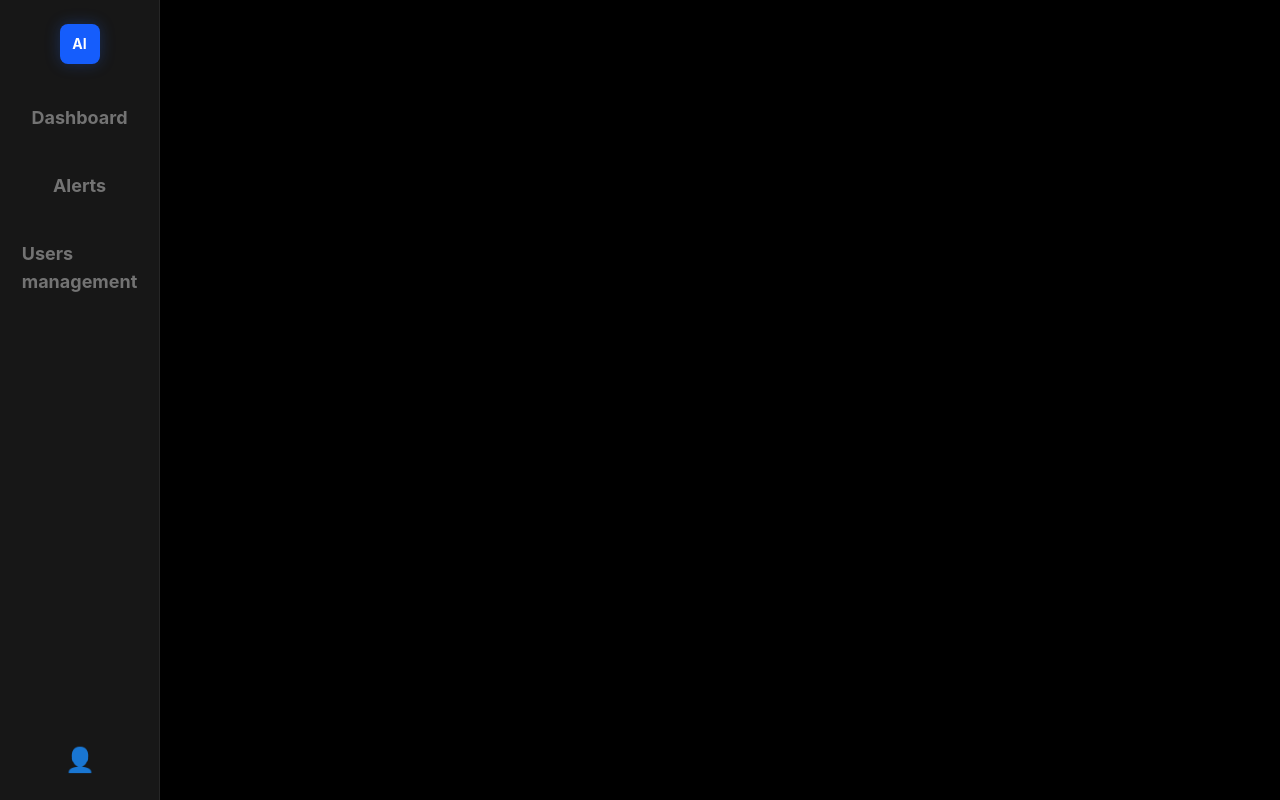
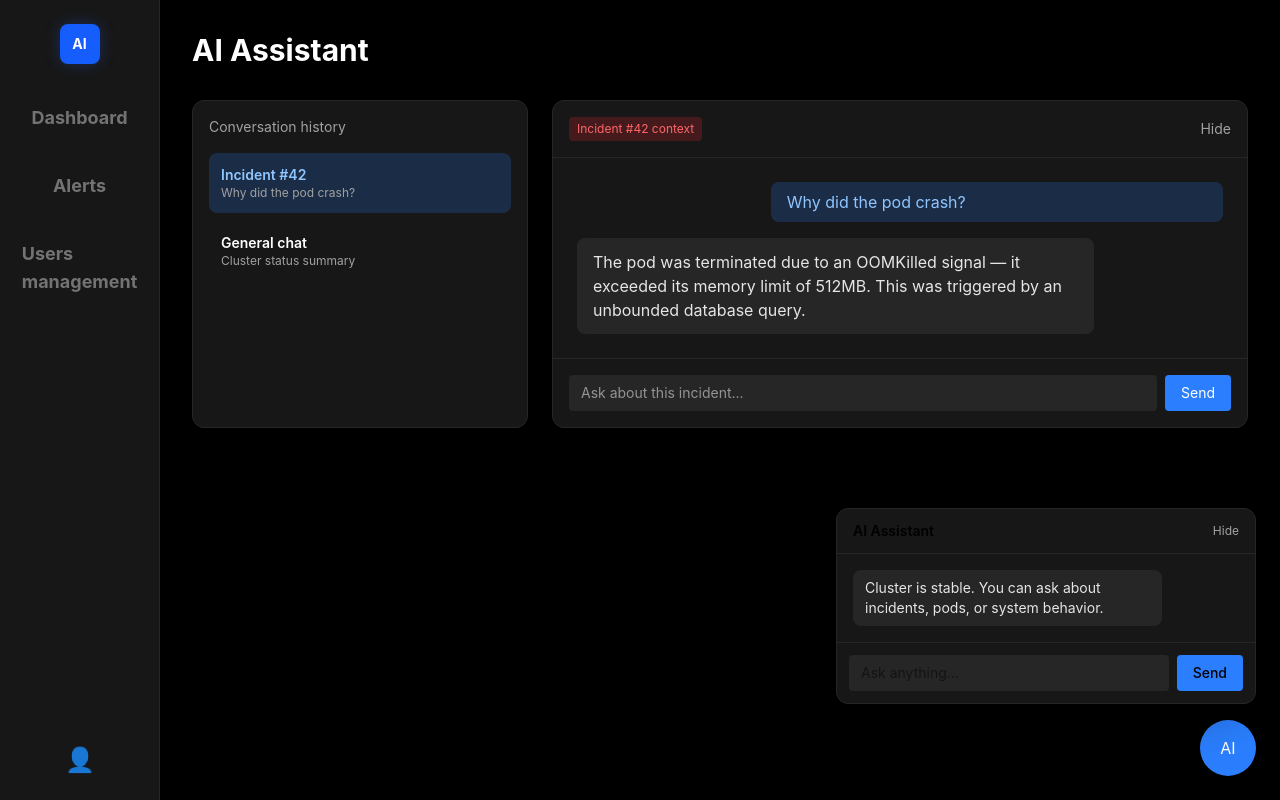
Before and after one commit to HoussemBettaieb69/AIOps_for_kubernetes, a React app in the folder frontend/: page /chat_history in a window 1280 px wide. Built offline with nearby package versions, Linux system fonts and the light colour scheme; the HTML template or start-up script is replaced by a standard one.

Commit message:
adding AI Button

```diff
--- a/frontend/src/app.jsx
+++ b/frontend/src/app.jsx
@@ -3,7 +3,10 @@ import Login from './pages/login.jsx'
 import UserManagement from './pages/user_managment.jsx'
 import Alerts from './pages/alerts.jsx'
 import Dashboard from './pages/DashboardPage.jsx'
+import ChatHistoryPage from './pages/ChatHistoryPage.jsx'
 import Sidebar from './components/sidebar.jsx'
+import AIButton from './components/AIButton.jsx'
+import AIChatWindow from './components/AIChatWindow.jsx'
 
 function ProtectedRoute({ children, adminOnly = false }) {
   const user = JSON.parse(localStorage.getItem('user'))
@@ -35,11 +38,20 @@ function App() {
             <ProtectedRoute><Alerts /></ProtectedRoute>
           } />
           <Route path="/dashboard" element={<Dashboard />} />
+          <Route path="/chat_history" element={<ChatHistoryPage />} />
           <Route path="/user_management" element={
             <ProtectedRoute adminOnly={true}><UserManagement /></ProtectedRoute>
           } />
           <Route path="/" element={<Navigate to="/login" />} />
         </Routes>
+        <AIButton mode="general" onClick={() => setOpen(true)} />
+
+      {open && (
+        <AIChatWindow
+          mode="general"
+          onClose={() => setOpen(false)}
+        />
+      )}
       </AppLayout>
     </Router>
   )
--- /dev/null
+++ b/frontend/src/components/AIButton.jsx
@@ -0,0 +1,16 @@
+export default function AIButton({ mode = "general", onClick }) {
+  const isAlertMode = mode === "alert";
+
+  return (
+    <button
+      onClick={onClick}
+      className={`fixed bottom-6 right-6 w-14 h-14 rounded-full flex items-center justify-center shadow-lg transition-all duration-300 hover:scale-110 ${
+        isAlertMode
+          ? "bg-red-500 text-white"
+          : "bg-blue-500 text-white"
+      }`}
+    >
+      AI
+    </button>
+  );
+}
--- /dev/null
+++ b/frontend/src/components/AIChatWindow.jsx
@@ -0,0 +1,92 @@
+import { useState } from "react";
+
+export default function AIChatWindow({ mode = "general", onClose }) {
+  const [messages, setMessages] = useState([
+    {
+      role: "assistant",
+      text:
+        "Cluster is stable. You can ask about incidents, pods, or system behavior.",
+    },
+  ]);
+
+  const [input, setInput] = useState("");
+
+  const handleSend = () => {
+    if (!input.trim()) return;
+
+    setMessages([
+      ...messages,
+      { role: "user", text: input },
+      {
+        role: "assistant",
+        text: "Analyzing... (connect this to your AI agent later)",
+      },
+    ]);
+
+    setInput("");
+  };
+
+  return (
+    <div className="fixed bottom-24 right-6 w-[420px] bg-neutral-900 border border-neutral-800 rounded-xl shadow-2xl flex flex-col">
+
+      {/* Header */}
+      <div className="flex items-center justify-between px-4 py-3 border-b border-neutral-800">
+        <h2 className="font-semibold text-sm">
+          AI Assistant
+        </h2>
+
+        <div className="flex items-center gap-2">
+          {mode === "alert" && (
+            <span className="text-xs bg-red-500/20 text-red-400 px-2 py-1 rounded">
+              Incident #42 context
+            </span>
+          )}
+
+          <button
+            onClick={onClose}
+            className="text-xs text-neutral-400 hover:text-white"
+          >
+            Hide
+          </button>
+        </div>
+      </div>
+
+      {/* Messages */}
+      <div className="flex-1 p-4 space-y-3 overflow-y-auto max-h-[300px]">
+        {messages.map((msg, i) => (
+          <div
+            key={i}
+            className={`max-w-[80%] px-3 py-2 rounded-lg text-sm ${
+              msg.role === "user"
+                ? "bg-blue-500/20 text-blue-300 ml-auto"
+                : "bg-neutral-800 text-neutral-200"
+            }`}
+          >
+            {msg.text}
+          </div>
+        ))}
+      </div>
+
+      {/* Input */}
+      <div className="p-3 border-t border-neutral-800 flex gap-2">
+        <input
+          value={input}
+          onChange={(e) => setInput(e.target.value)}
+          placeholder={
+            mode === "alert"
+              ? "Ask about this incident..."
+              : "Ask anything..."
+          }
+          className="flex-1 bg-neutral-800 text-sm px-3 py-2 rounded outline-none"
+        />
+
+        <button
+          onClick={handleSend}
+          className="bg-blue-500 px-4 rounded text-sm font-medium hover:bg-blue-400"
+        >
+          Send
+        </button>
+      </div>
+    </div>
+  );
+}
--- /dev/null
+++ b/frontend/src/pages/ChatHistoryPage.jsx
@@ -0,0 +1,86 @@
+export default function ChatHistoryPage() {
+  const history = [
+    {
+      id: 1,
+      title: "Incident #42",
+      subtitle: "Why did the pod crash?",
+      active: true,
+    },
+    {
+      id: 2,
+      title: "General chat",
+      subtitle: "Cluster status summary",
+      active: false,
+    },
+  ];
+
+  return (
+    <div className="p-8 text-white">
+      <h1 className="text-3xl font-bold mb-8">AI Assistant</h1>
+
+      <div className="grid grid-cols-12 gap-6">
+        {/* Sidebar */}
+        <div className="col-span-12 lg:col-span-4 bg-neutral-900 border border-neutral-800 rounded-xl p-4">
+          <h2 className="text-sm text-neutral-400 mb-4">
+            Conversation history
+          </h2>
+
+          <div className="space-y-2">
+            {history.map((item) => (
+              <div
+                key={item.id}
+                className={`p-3 rounded-lg cursor-pointer ${
+                  item.active
+                    ? "bg-blue-500/20 text-blue-300"
+                    : "hover:bg-neutral-800"
+                }`}
+              >
+                <p className="text-sm font-semibold">{item.title}</p>
+                <p className="text-xs text-neutral-400">{item.subtitle}</p>
+              </div>
+            ))}
+          </div>
+        </div>
+
+        {/* Chat Area */}
+        <div className="col-span-12 lg:col-span-8 bg-neutral-900 border border-neutral-800 rounded-xl flex flex-col">
+          {/* Top bar */}
+          <div className="flex justify-between items-center p-4 border-b border-neutral-800">
+            <span className="text-xs bg-red-500/20 text-red-400 px-2 py-1 rounded">
+              Incident #42 context
+            </span>
+
+            <button className="text-sm text-neutral-400 hover:text-white">
+              Hide
+            </button>
+          </div>
+
+          {/* Messages */}
+          <div className="flex-1 p-6 space-y-4">
+            <div className="bg-blue-500/20 text-blue-300 px-4 py-2 rounded-lg ml-auto max-w-[70%]">
+              Why did the pod crash?
+            </div>
+
+            <div className="bg-neutral-800 text-neutral-200 px-4 py-3 rounded-lg max-w-[80%]">
+              The pod was terminated due to an OOMKilled signal — it exceeded
+              its memory limit of 512MB. This was triggered by an unbounded
+              database query.
+            </div>
+          </div>
+
+          {/* Input */}
+          <div className="p-4 border-t border-neutral-800 flex gap-2">
+            <input
+              placeholder="Ask about this incident..."
+              className="flex-1 bg-neutral-800 px-3 py-2 rounded text-sm outline-none"
+            />
+
+            <button className="bg-blue-500 px-4 rounded text-sm hover:bg-blue-400">
+              Send
+            </button>
+          </div>
+        </div>
+      </div>
+    </div>
+  );
+}
```
